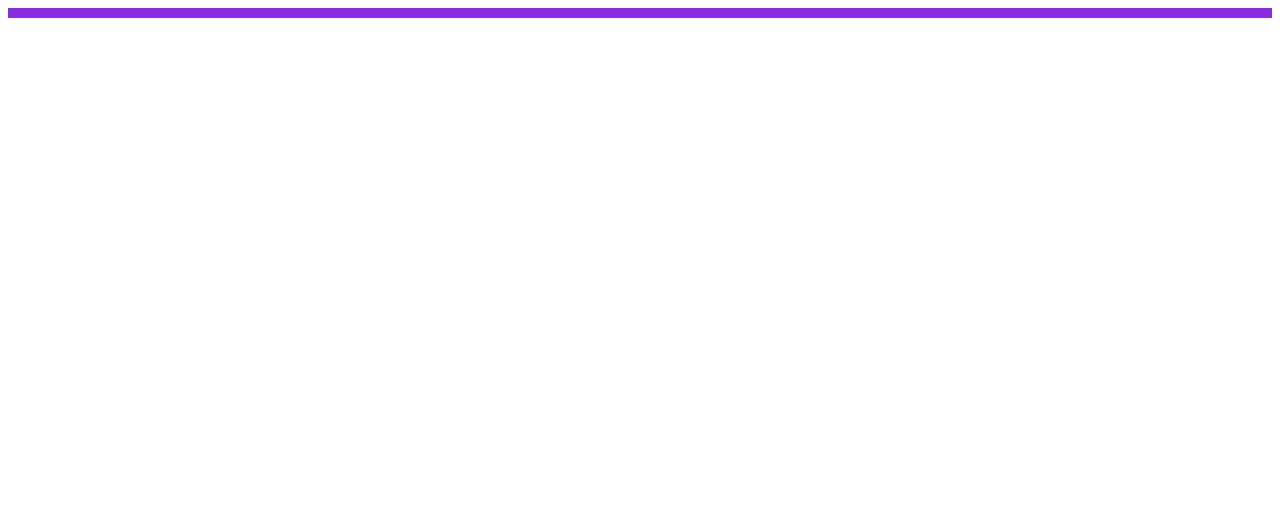
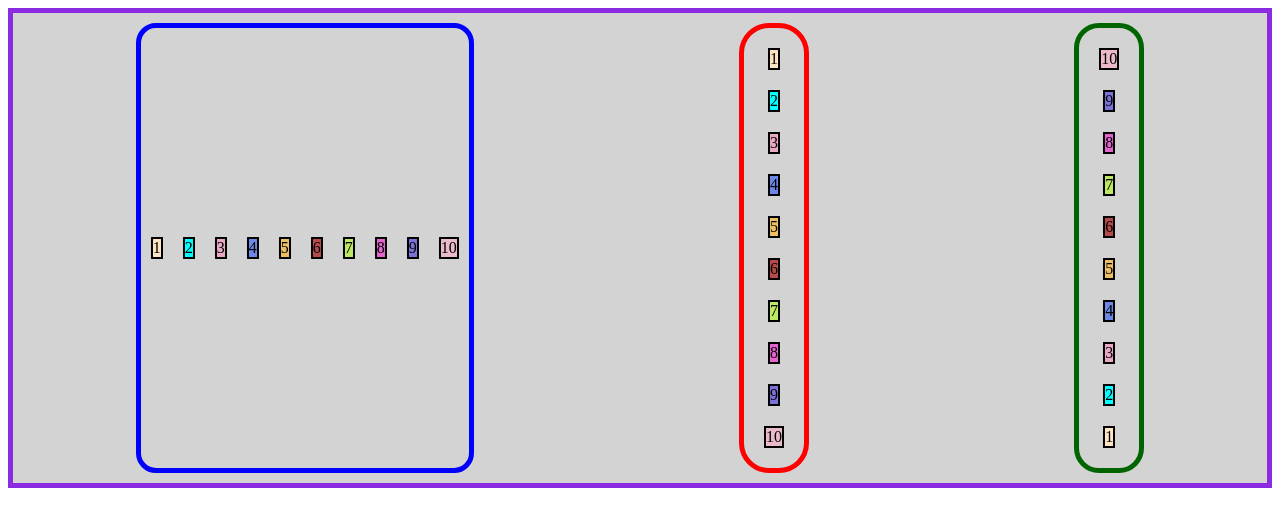
Before and after one commit to GingerHolt/Flexbox2, a plain HTML site: page index.html in a window 1280 px wide. Drawn offline with Linux system fonts and the light colour scheme.

Commit message:
index.html

```diff
--- a/index.html
+++ b/index.html
@@ -7,11 +7,45 @@
     <link rel="stylesheet" href="styles.css" class="styles">
 </head>
 <body>
-<!--Create a Navigation Bar-->
     <div class="container">
-    <div class="Box 1"></div>
-    <div class="Box 2"></div>
-    <div class="Box 3"></div>
+<!--This is the first box-->
+    <div class="box-1">
+    <div class="one">1</div>
+    <div class="two">2</div>
+    <div class="three">3</div>
+    <div class="four">4</div>
+    <div class="five">5</div>
+    <div class="six">6</div>
+    <div class="seven">7</div>
+    <div class="eight">8</div>
+    <div class="nine">9</div>
+    <div class="ten">10</div>
+    </div>
+<!--This is the second box-->
+    <div class="box-2">
+    <div class="one">1</div>
+    <div class="two">2</div>
+    <div class="three">3</div>
+    <div class="four">4</div>
+    <div class="five">5</div>
+    <div class="six">6</div>
+    <div class="seven">7</div>
+    <div class="eight">8</div>
+    <div class="nine">9</div>
+    <div class="ten">10</div>
+    </div>
+    <div class="box-3">
+    <div class="one">1</div>
+    <div class="two">2</div>
+    <div class="three">3</div>
+    <div class="four">4</div>
+    <div class="five">5</div>
+    <div class="six">6</div>
+    <div class="seven">7</div>
+    <div class="eight">8</div>
+    <div class="nine">9</div>
+    <div class="ten">10</div>
+    </div>
     </div>
 </body>
 </html>
--- a/styles.css
+++ b/styles.css
@@ -11,11 +11,12 @@
     border: 5px solid blue;
     border-radius: 20px;
     align-items: center;
-    padding: 20px;
+    padding: 10px;
     margin: 10px;
     flex-direction: row;
     gap: 20px;
     flex-wrap: wrap;
+    justify-content: center;
 }
 .box-2{
     display: flex;
@@ -28,6 +29,17 @@
     margin: 10px;
     gap: 20px
     ;
+}
+.box-3{
+    display: flex;
+    border: 5px solid darkgreen;
+    border-radius: 25px;
+    flex-direction: column-reverse;
+    align-items: center;
+    flex-wrap: wrap;
+    padding: 20px;
+    margin: 10px;
+    gap: 20px;
 }
 
 .one{
```
